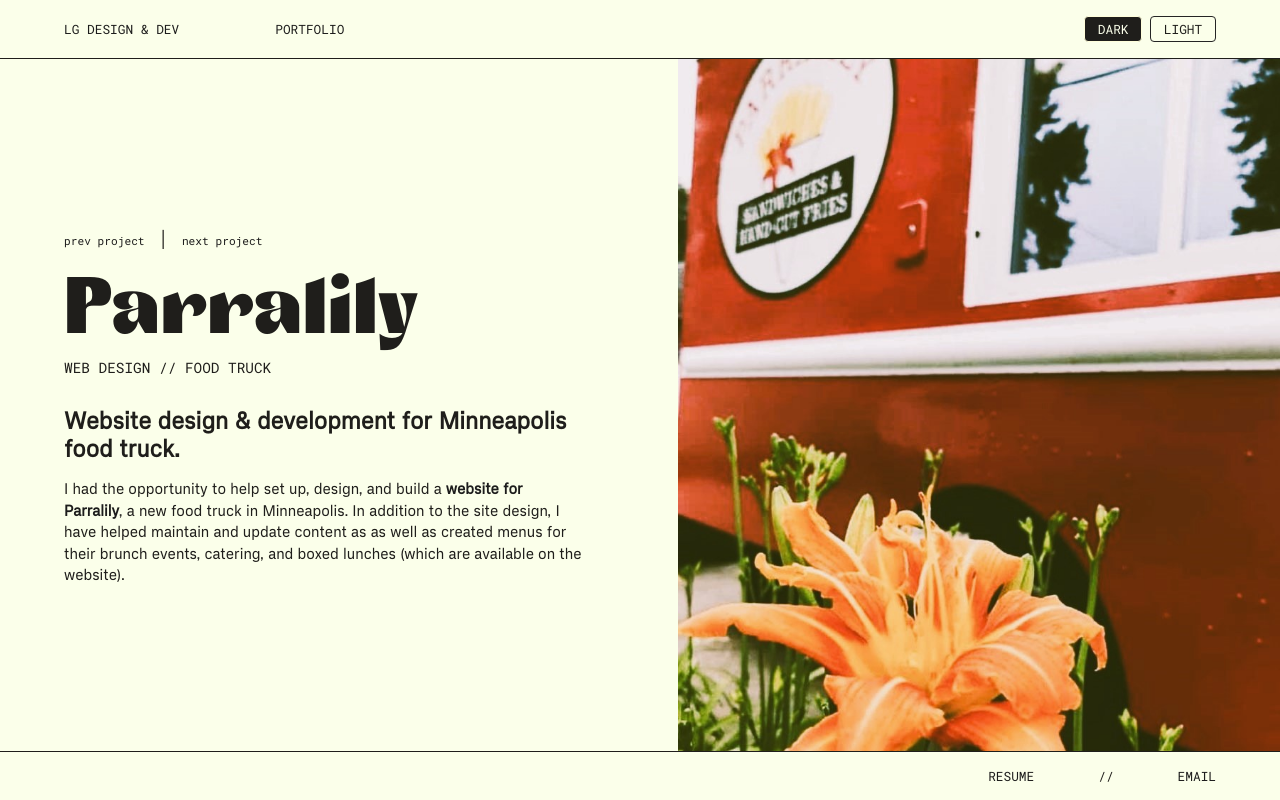
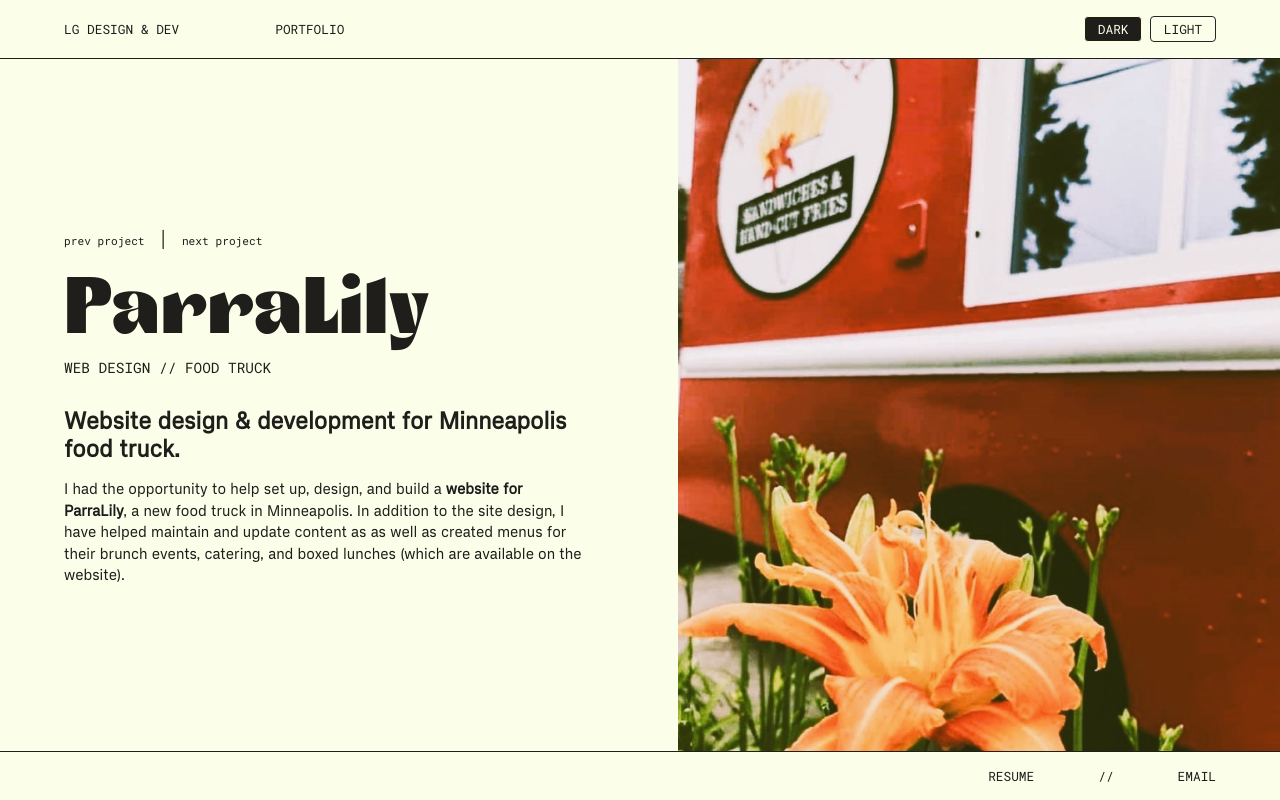
Before and after one commit to lo-designs/Portfolio, a React (Create React App) app: page /parralily in a window 1280 px wide. Built offline with nearby package versions, Linux system fonts and the light colour scheme.

Commit message:
casing fix

```diff
--- a/src/Components/PageRoutes/PageRoutes.jsx
+++ b/src/Components/PageRoutes/PageRoutes.jsx
@@ -2,7 +2,7 @@
 import Index from "../Index/Index";
 import Portfolio from "../Portfolio/Portfolio";
 import Neurotype from "../PortfolioPages/Neurotype/Neurotype";
-import Parralily from "../PortfolioPages/Parralily/Parralily";
+import ParraLily from "../PortfolioPages/ParraLily/ParraLily";
 import PettesHounds from "../PortfolioPages/PettesHounds/PettesHounds";
 import OuttaWax from "../PortfolioPages/OuttaWax/OuttaWax";
 import Soona from "../PortfolioPages/Soona/Soona";
@@ -14,7 +14,7 @@
       <Route path="/" element={<Index />} />
       <Route path="/portfolio" element={<Portfolio />} />
       <Route path="/neurotype" element={<Neurotype />} />
-      <Route path="/parralily" element={<Parralily />} />
+      <Route path="/parralily" element={<ParraLily />} />
       <Route path="/petteshounds" element={<PettesHounds />} />
       <Route path="/outtawax" element={<OuttaWax />} />
       <Route path="/soona" element={<Soona />} />
--- a/src/Components/Portfolio/Portfolio.jsx
+++ b/src/Components/Portfolio/Portfolio.jsx
@@ -1,7 +1,7 @@
 import "./Portfolio.scss";
 
 import outtaHover from "../Images/OuttaWax/hover.jpg";
-import parraHover from "../Images/Parralily/hover.jpg";
+import parraHover from "../Images/ParraLily/hover.jpg";
 import pettesHover from "../Images/PettesHounds/hover.jpg";
 import yhaHover from "../Images/Yha/hover.jpg";
 import neuroHover from "../Images/Neurotype/hover.jpg";
@@ -42,13 +42,13 @@
         <hr id="portfolio-line"></hr>
         <div className="menu__item">
           <a id="parra" href="/parralily" className="menu__item-link">
-            Parralily
+            ParraLily
             <p className="work__type">minneapolis food truck // web design</p>
           </a>
           <img className="menu__item-img" src={parraHover} alt="" />
           <div className="marquee">
             <div id="parra-marquee" className="marquee__inner">
-              <span>Parralily</span>
+              <span>ParraLily</span>
               <span>// Web Design</span>
               <span>// Minneapolis Food Truck.</span>
             </div>
--- a/src/Components/PortfolioPages/ParraLily/ParraLily.jsx
+++ b/src/Components/PortfolioPages/ParraLily/ParraLily.jsx
@@ -1,8 +1,8 @@
 import PortfolioPageLayout from "../PortfolioPageLayout";
-import parralilyData from "./parralilyData";
+import parraData from "./parraData";
 
-function Parralily() {
-  return <PortfolioPageLayout {...parralilyData} />;
+function ParraLily() {
+  return <PortfolioPageLayout {...parraData} />;
 }
 
-export default Parralily;
+export default ParraLily;
--- /dev/null
+++ b/src/Components/PortfolioPages/ParraLily/parraData.js
@@ -0,0 +1,25 @@
+import hero from "../../Images/ParraLily/hero.jpg";
+import wireframes from "../../Images/ParraLily/wireframes.png";
+
+const parraData = {
+  heroImage: hero,
+  title: "ParraLily",
+  projectType: "Web Design // Food Truck",
+  subtitle: "Website design & development for Minneapolis food truck.",
+  overview: [
+    <>I had the opportunity to help set up, design, and build a <b><a href="https://parralily.com" target="_blank" rel="noopener noreferrer" className="bold-link">website for ParraLily</a></b>, a new food truck in Minneapolis. In addition to the site design, I have helped maintain and update content as as well as created menus for their brunch events, catering, and boxed lunches (which are available on the website).</>
+  ],
+  tabs: [
+    {
+      label: "Design Process",
+      image: wireframes,
+      titleNumber: "Wireframing // Design Board",
+      descriptionTitle: "Mobile-first approach building on the existing design",
+      paragraphs: [
+        "I started with the mobile design and made wireframes using Adobe XD and a design board in Photoshop. Design choices - colors and fonts - were based around both the pre-existing ParraLily logo as well as the color/look of the truck. I've also designed menus for their brunch events, catering, and the boxed lunches they offer."
+      ]
+    }
+  ]
+};
+
+export default parraData;
--- a/src/Components/PortfolioPages/Parralily/parralilyData.js
+++ /dev/null
@@ -1,25 +0,0 @@
-import hero from "../../Images/Parralily/hero.jpg";
-import wireframes from "../../Images/Parralily/wireframes.png";
-
-const parralilyData = {
-  heroImage: hero,
-  title: "Parralily",
-  projectType: "Web Design // Food Truck",
-  subtitle: "Website design & development for Minneapolis food truck.",
-  overview: [
-    <>I had the opportunity to help set up, design, and build a <b><a href="https://parralily.com" target="_blank" rel="noopener noreferrer" className="bold-link">website for Parralily</a></b>, a new food truck in Minneapolis. In addition to the site design, I have helped maintain and update content as as well as created menus for their brunch events, catering, and boxed lunches (which are available on the website).</>
-  ],
-  tabs: [
-    {
-      label: "Design Process",
-      image: wireframes,
-      titleNumber: "Wireframing // Design Board",
-      descriptionTitle: "Mobile-first approach building on the existing design",
-      paragraphs: [
-        "I started with the mobile design and made wireframes using Adobe XD and a design board in Photoshop. Design choices - colors and fonts - were based around both the pre-existing Parralily logo as well as the color/look of the truck. I've also designed menus for their brunch events, catering, and the boxed lunches they offer."
-      ]
-    }
-  ]
-};
-
-export default parralilyData;
--- a/src/Components/PortfolioPages/PortfolioStyles/PortfolioNavContext.js
+++ b/src/Components/PortfolioPages/PortfolioStyles/PortfolioNavContext.js
@@ -11,7 +11,7 @@
   },
   {
     id: "parralily",
-    label: "Parralily",
+    label: "ParraLily",
     url: "/parralily",
     prev: "outtawax",
     next: "petteshounds",
```
Also changed, not shown: 1 other file (tests, documents, lock files or other folders).
